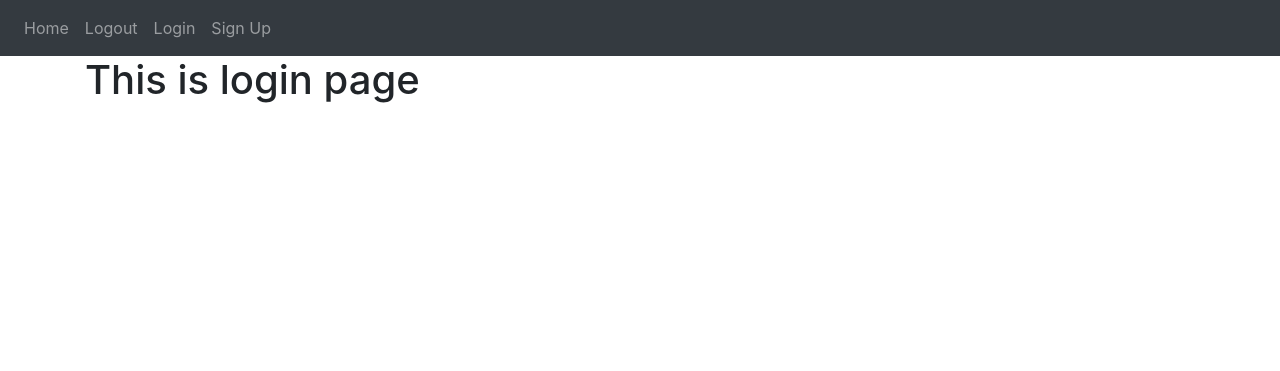
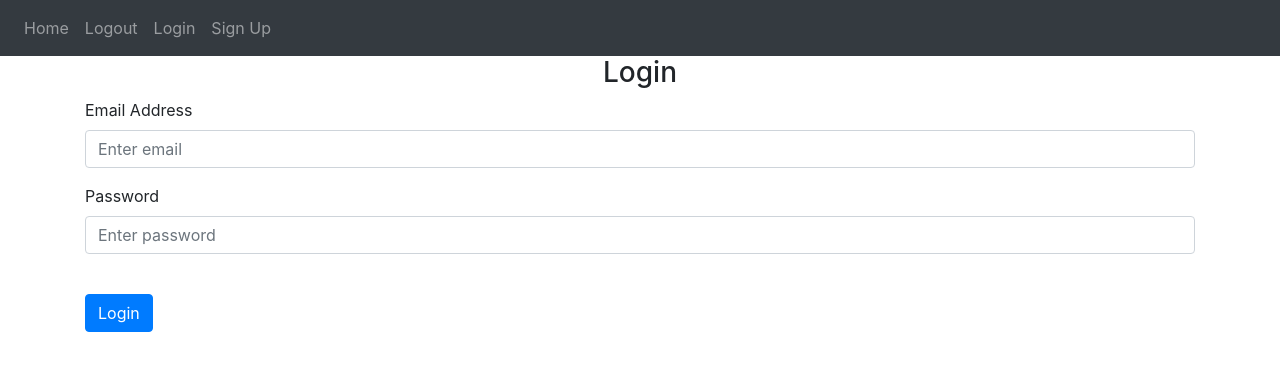
Before and after one commit to vitorpereira26r/python-flask-website, a Flask app: page /login in a window 1280 px wide. Shown: the top 371 px of the page. Run offline with Flask 3, Linux system fonts and the light colour scheme; some libraries are stand-ins or nearby versions.

Commit message:
login form created

```diff
--- a/website/templates/login.html
+++ b/website/templates/login.html
@@ -1,5 +1,28 @@
-{% extends "base.html" %} {% block title %}Login{% endblock %}
-{% block content%}
-<h1>This is login page</h1>
-{{text}}
-{% endblock %}
+{% extends "base.html" %} {% block title %}Login{% endblock %} {% block content
+    %}
+    <form method="POST">
+      <h3 align="center">Login</h3>
+      <div class="form-group">
+        <label for="email">Email Address</label>
+        <input
+          type="email"
+          class="form-control"
+          id="email"
+          name="email"
+          placeholder="Enter email"
+        />
+      </div>
+      <div class="form-group">
+        <label for="password">Password</label>
+        <input
+          type="password"
+          class="form-control"
+          id="password"
+          name="password"
+          placeholder="Enter password"
+        />
+      </div>
+      <br />
+      <button type="submit" class="btn btn-primary">Login</button>
+    </form>
+    {% endblock %}
```
